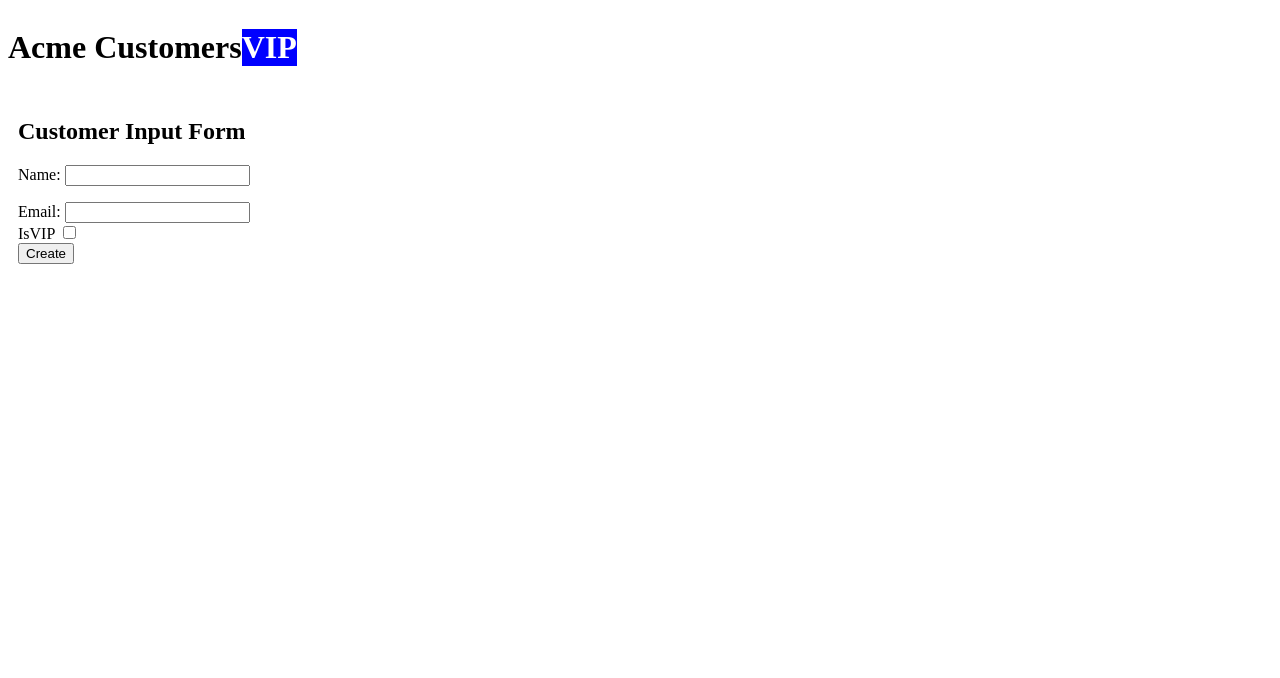
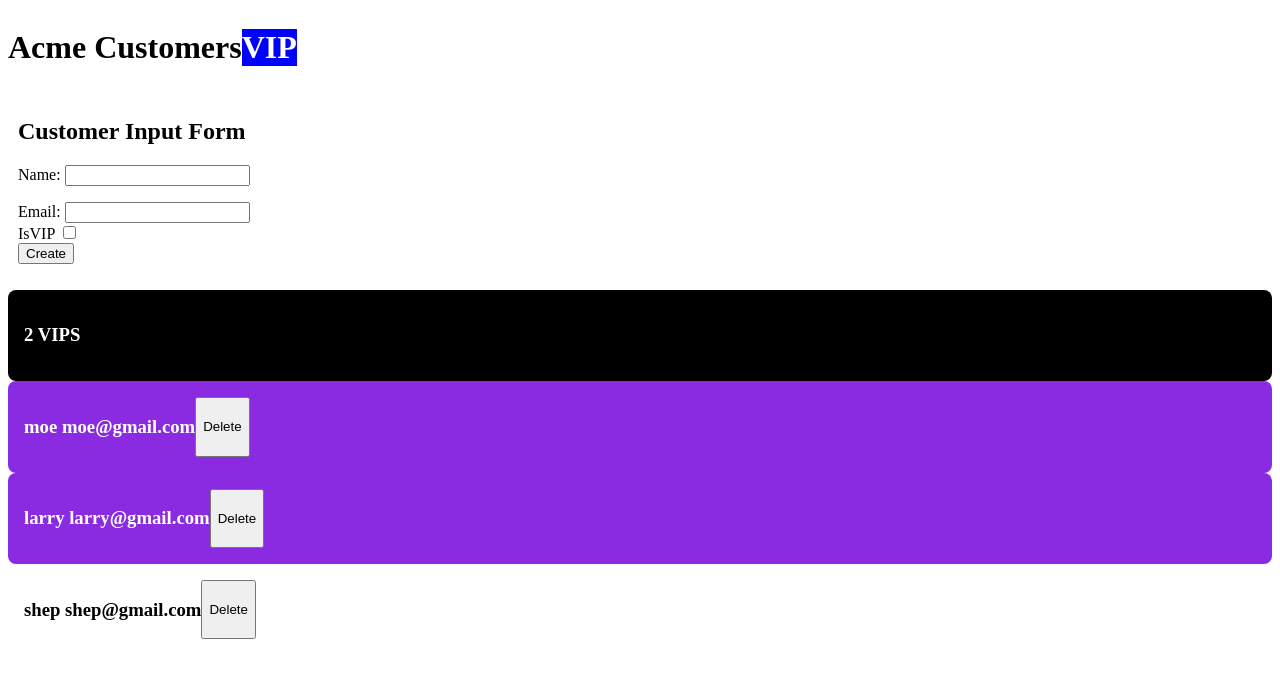
Before and after one commit to AndreYarbrough/AcmeCustomersVip, a plain HTML site: page index.html in a window 1280 px wide. Drawn offline with Linux system fonts and the light colour scheme.

Commit message:
added code to display list using innerHTML also added delete button per vip

```diff
--- a/index.html
+++ b/index.html
@@ -12,7 +12,7 @@
                     flex-direction: row;
 
                 }
-                div{
+                #formHeader{
                     display: flex;
                     /*flex-wrap: wrap;*/
                     flex-direction: row;
@@ -24,9 +24,27 @@
                     padding: 10px;
                     width: 100%;
                 }
+                #list> div{
+                display: flex;
+                flex-direction: row;
+                padding: 1rem;
+                border-radius: 0.5rem
+                }
+                #status{
+                    background-color: black;
+                    padding: 1rem;
+                    color: white;
+                    border-radius: 0.5rem
+
+                }
+                .vip{
+                    background-color: blueviolet;
+                    color: white;
+
+                }
 
             </style>
-            <div>
+            <div id="formHeader">
             <h1>Acme Customers </h1>
             <h1 id='vip' ><font color="white">VIP</font></h1>
             </div>
@@ -45,21 +63,24 @@
                   <input type="submit" value="Create">
                 </form>
                 </div>
-                <div id="customerContainer">
-
-                </div>
+                <div id="status"></div>
+                <div id=list></div>
 
             <script>
-            let li = document.querySelector('LI');
+            const status=document.querySelector('#status');
+            const list = document.querySelector('#list');
+
                  const customers = [
       { id: 1, name: 'moe', email: 'moe@gmail.com', isVIP: true},
       { id: 2, name: 'larry', isVIP: true, email: 'larry@gmail.com'},
       { id: 4, name: 'shep', email: 'shep@gmail.com'},
      ];
      const render = () =>{
-         const cust = customers.map((customer, idx)=>{
-             `<li data-idx='${idx}'>${customer.name}</li>`
-         }).join('');
+         const stats = customers.filter(customer => {return (customer.isVIP)});
+         status.innerHTML=`<h3><font color="white">${stats.length} VIPS</font></h3>`;
+         const html = customers.map(customer =>{return`<div class="customer${customer.isVIP ? ' vip':''}"><h3>${customer.name}  ${customer.email}</h3><button data-id=${customer.id}>Delete</button></div>`}).join('');
+
+        list.innerHTML=html;
      };
      render();
             </script>
```
